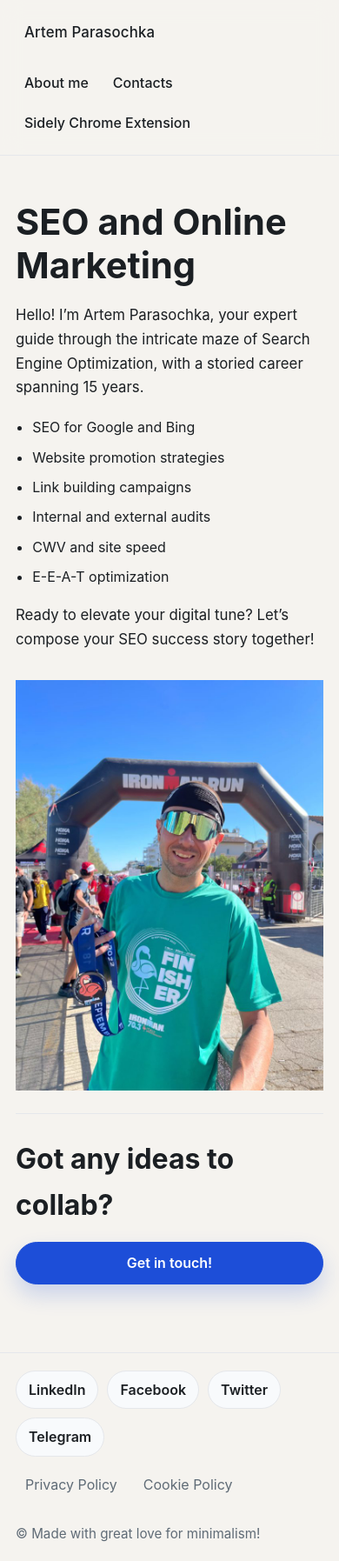
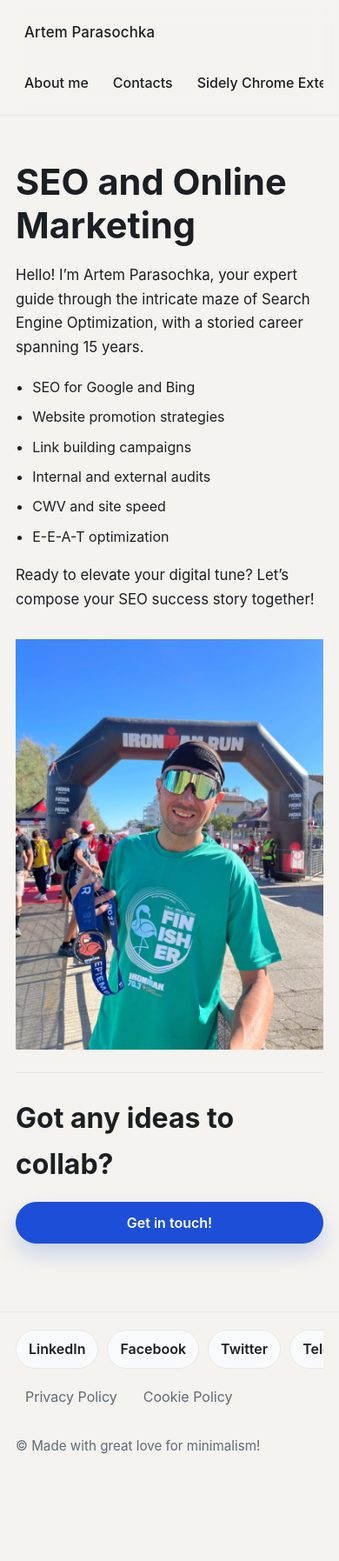
Before and after one commit to parasochka/parasochka.com, a PHP site: page /index.php in a window 390 px wide. Shown: the top 1795 px of the page at 87% size. After the commit the page ends 1672 px from the top, so only its background shows below. Run offline with PHP 8.4, Linux system fonts and the light colour scheme.

Commit message:
Enable horizontal scroll for mobile menus

```diff
--- a/assets/style.css
+++ b/assets/style.css
@@ -187,6 +187,20 @@ hr{border:0;border-top:1px solid var(--border);margin:26px 0}
   .container{padding:18px}
   .nav{flex-direction:column;align-items:flex-start}
   .links,.footer-links{gap:8px}
+  .links{
+    flex-wrap:nowrap;
+    overflow-x:auto;
+    width:100%;
+    -webkit-overflow-scrolling:touch;
+  }
+  .links a{flex:0 0 auto}
+  .wp-block-social-links{
+    flex-wrap:nowrap;
+    overflow-x:auto;
+    width:100%;
+    -webkit-overflow-scrolling:touch;
+  }
+  .wp-block-social-links li{flex:0 0 auto}
   .nav a{padding:6px 10px}
   .page{padding:24px;border-radius:18px}
   .home-page .page{padding:24px 18px 32px}
```
